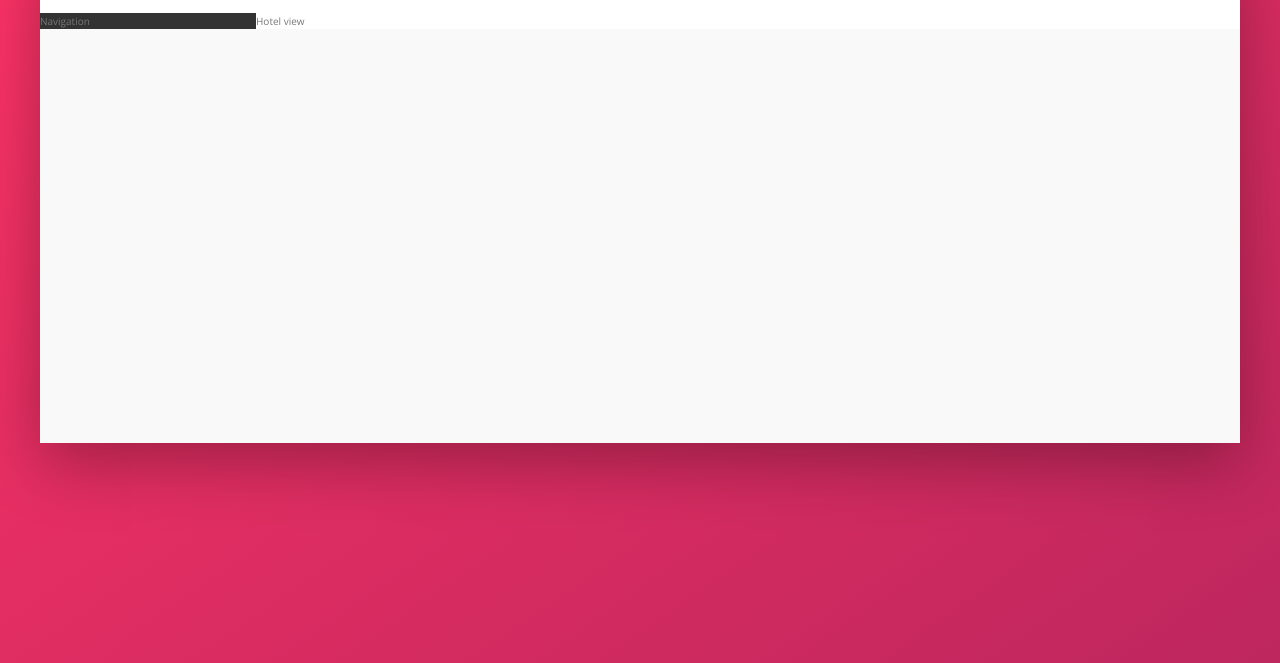
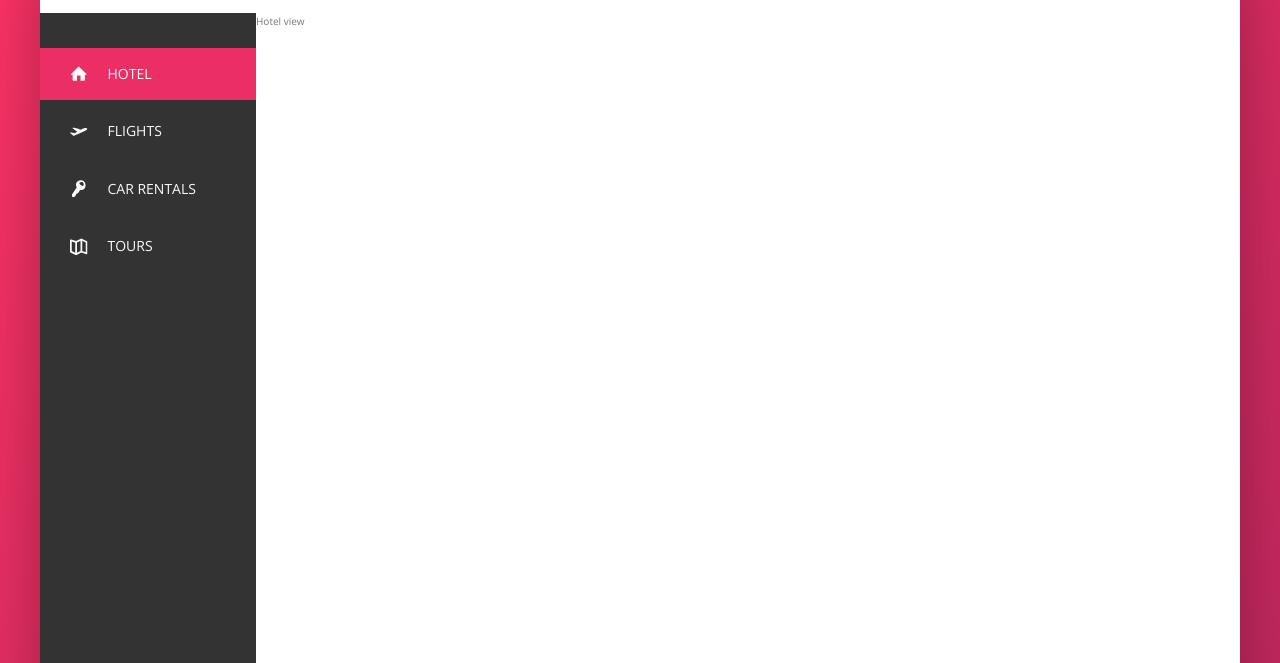
Before and after one commit to araltasher/Udemy-advanced-css, a website: page trillo/index.html in a window 1280 px wide. Shown: the part 137-800 px from the top of the page. Drawn offline with nearby package versions, Linux system fonts and the light colour scheme.

Commit message:
completed side-nav

```diff
--- a/trillo/index.html
+++ b/trillo/index.html
@@ -48,8 +48,46 @@
         </header>
         <div class="content">
             <nav class="sidebar">
-                Navigation
+                <ul class="side-nav">
+                    <li class="side-nav__item side-nav__item--active">
+                        <a href="#!" class="side-nav__link">
+                            <svg class="side-nav__icon">
+                                <use xlink:href="img/sprite.svg#icon-home"></use>
+                            </svg>
+                            <span>Hotel</span>
+                        </a>
+                    </li>
+                    <li class="side-nav__item">
+                        <a href="#!" class="side-nav__link">
+                            <svg class="side-nav__icon">
+                                <use xlink:href="img/sprite.svg#icon-aircraft-take-off"></use>
+                            </svg>
+                            <span>Flights</span>
+                        </a>
+                    </li>
+                    <li class="side-nav__item">
+                        <a href="#!" class="side-nav__link">
+                            <svg class="side-nav__icon">
+                                <use xlink:href="img/sprite.svg#icon-key"></use>
+                            </svg>
+                            <span>Car Rentals</span>
+                        </a>
+                    </li>
+                    <li class="side-nav__item">
+                        <a href="#!" class="side-nav__link">
+                            <svg class="side-nav__icon">
+                                <use xlink:href="img/sprite.svg#icon-map"></use>
+                            </svg>
+                            <span>Tours</span>
+                        </a>
+                    </li>
+                </ul>
+                <div class="legal">
+                    &copy; 2017 by Trillo. All rights reserved.
+                </div>
             </nav>
+
+
             <main class="hotel-view">
                 Hotel view
             </main>
--- a/trillo/sass/_component.scss
+++ b/trillo/sass/_component.scss
@@ -2,7 +2,7 @@
 
 .logo {
     height: 3.25rem;
-    margin-left: 2clrem;
+    margin-left: 2rem;
 }
 
 
@@ -83,22 +83,85 @@
         font-size: .8rem;
         height: 1.75rem;
         width: 1.75rem;
-        border-radius: 50%;;
+        border-radius: 50%;
+        ;
         background-color: var(--color-primary);
         color: #fff;
         position: absolute;
         top: 1.5rem;
-        right:1.2rem;
-
-        display:flex;
+        right: 1.2rem;
+        display: flex;
         justify-content: center;
         align-items: center;
-
     }
-
     &__user-photo {
         height: 3.75rem;
         border-radius: 50%;
         margin-right: 1rem;
     }
 }
+
+
+/*  SIDE NAVIGATION */
+
+.side-nav {
+    font-size: 1.4rem;
+    list-style: none;
+    margin-top: 3.5rem;
+    &__item {
+        position: relative;
+        &:not(:last-child) {
+            margin-bottom: .5rem;
+        }
+    }
+    &__item::before {
+        content: "";
+        position: absolute;
+        top: 0;
+        left: 0;
+        height: 100%;
+        width: 3px;
+        background-color: var(--color-primary);
+        transform: scaleY(0);
+        transition: transform .2s,
+                    width .4s cubic-bezier(1, 0, 0, 1) .2s,
+                    background-color .1s;
+    }
+    &__item:hover::before,
+    &__item--active::before {
+        transform: scaleY(1);
+        width: 100%;
+    }
+
+    &__item:active::before {
+        background-color: var(--color-primary-light);
+    }
+
+    &__link:link,
+    &__link:visited {
+        color: var(--color-grey-light-1);
+        text-decoration: none;
+        text-transform: uppercase;
+        display: flex;
+        position: relative;
+        z-index: 10;
+        padding: 1.5rem 3rem;
+        align-items: center;
+    }
+    &__icon {
+        width: 1.75rem;
+        height: 1.75rem;
+        margin-right: 2rem;
+        fill: currentColor;
+    }
+}
+
+
+/*  LEGAL TEXT  */
+
+.legal {
+    font-size: 1.2rem;
+    color: var(--color-grey-light-4);
+    text-align: center;
+    padding: 2.5rem;
+}
--- a/trillo/sass/_layout.scss
+++ b/trillo/sass/_layout.scss
@@ -24,9 +24,13 @@
 .sidebar {
     background-color: var(--color-grey-dark-1);
     flex: 0 0 18%;
+    display: flex;
+    flex-direction: column;
+    justify-content: space-between;
 }
 
 .hotel-view {
     background-color: #fff;
+    height: 80rem;
     flex: 1;
 }
```
Also changed, not shown: trillo/css/style.css.
